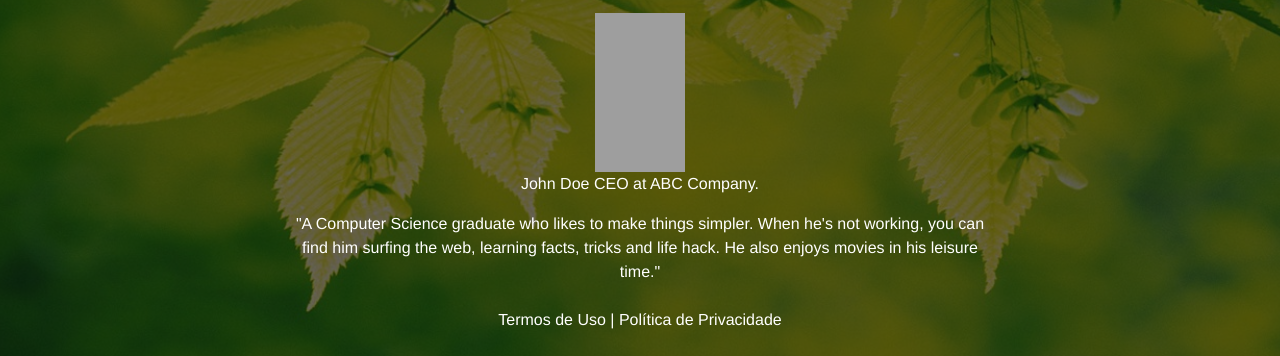
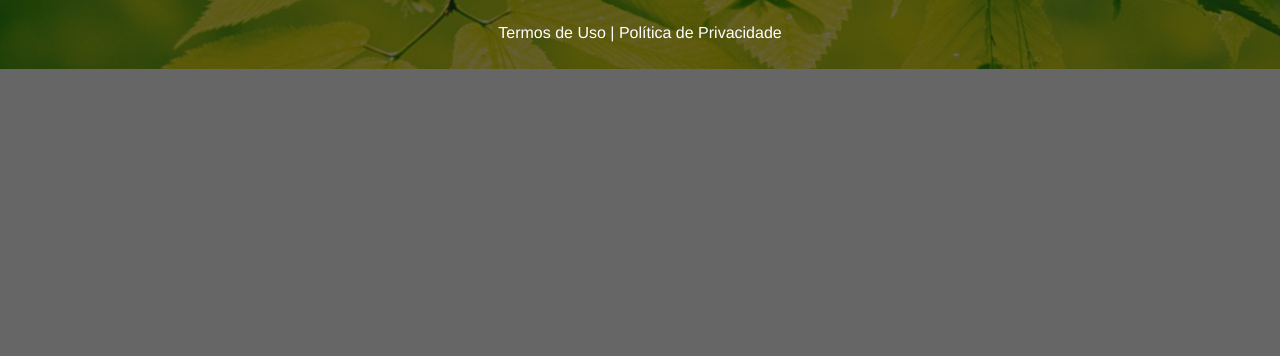
Before and after one commit to KmanChaves/zbarriga.online, a plain HTML site: page index.html in a window 1280 px wide. Shown: the part 895-1251 px from the top of the page. After the commit the page ends 964 px from the top, so only its background shows below. Drawn offline with nearby package versions, Linux system fonts and the light colour scheme; grey boxes are pictures that could not be loaded; a script that the page names is missing.

Commit message:
Add files via upload

```diff
--- a/index.html
+++ b/index.html
@@ -64,22 +64,7 @@
                       <p>"Admito, no começo estava cética,
                          Achei que não daria certo por ser tão simples, Eu consegui sair de 110 para 70.
                          Só tenho a agradecer a esse método! Fiz as pazes com o espelho!"</p>
-            </div>
 
-                <div class="container">
-                    <img src=
-                "https://media.geeksforgeeks.org/wp-content/uploads/20190921104515/download18.png"
-                         alt=""
-                         width="318"
-                         height="159"
-                         class="aligncenter size-full wp-image-1271664"
-                         alt="Avatar"
-                         style="width:90px" />
-                    <p><span>John Doe</span> CEO at ABC Company.</p>
-                    <p>"A Computer Science graduate who likes to make things simpler.
-                        When he's not working, you can find him surfing the web,
-                        learning facts, tricks and life hack.
-                        He also enjoys movies in his leisure time."</p>
                 </div>
 
             <!-- Termos de Uso e Política de Privacidade -->
```
